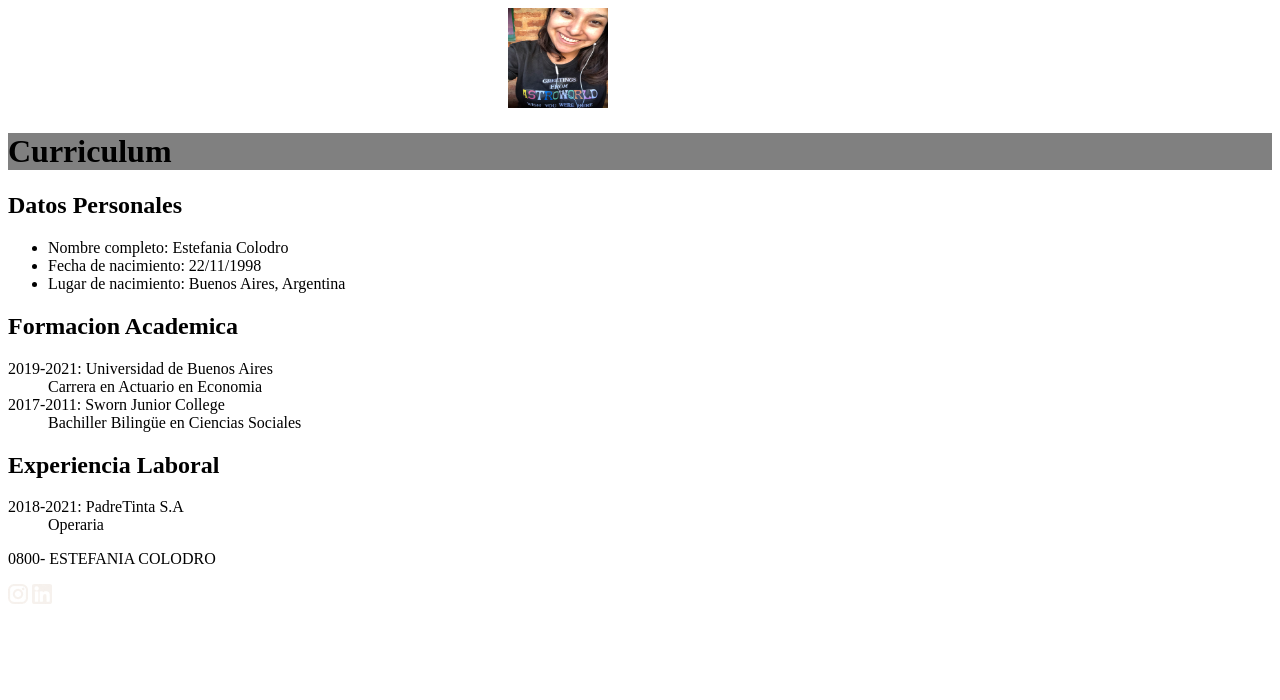
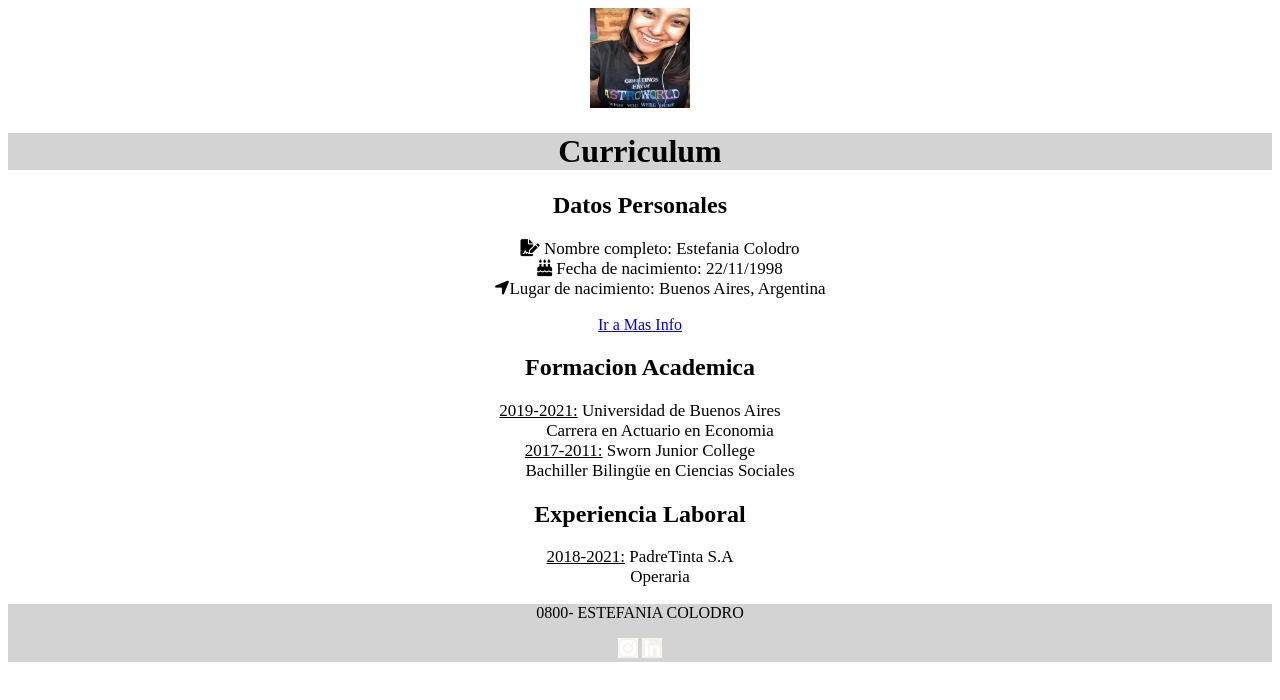
Before and after one commit to EstefiColodro/FrontEnd-I, a plain HTML site: page CV /index.html in a window 1280 px wide. Drawn offline with Linux system fonts and the light colour scheme.

Commit message:
CV finished

```diff
--- a/CV /index.html
+++ b/CV /index.html
@@ -17,20 +17,21 @@
     <main>
         <section>
             <h2> Datos Personales </h2>
-            <ul>
-                <li>Nombre completo: Estefania Colodro</li>
-                <li>Fecha de nacimiento: 22/11/1998</li>
-                <li>Lugar de nacimiento: Buenos Aires, Argentina</li>
+            <ul  class="datos" type="none">
+                <li> <i class="fas fa-file-signature"></i>  Nombre completo: Estefania Colodro  </li>
+                <li> <i class="fas fa-birthday-cake"></i>  Fecha de nacimiento: 22/11/1998  </li>
+                <li> <i class="fas fa-location-arrow"></i>Lugar de nacimiento: Buenos Aires, Argentina  </li>
             </ul>
+            <a href="sobremi.html" rel="stylesheet"> Ir a Mas Info </a>
         </section>
 
         <section>
             <h2> Formacion Academica </h2>
-            <dl>
-                <dt>2019-2021: Universidad de Buenos Aires</dt>
+            <dl class="formacion">
+                <dt><u>2019-2021:</u> Universidad de Buenos Aires</dt>
                 <dd> Carrera en Actuario en Economia </dd>
 
-                <dt>2017-2011: Sworn Junior College</dt>
+                <dt><u>2017-2011:</u> Sworn Junior College</dt>
                 <dd> Bachiller Bilingüe en Ciencias Sociales </dd>
             </dl>
 
@@ -38,16 +39,16 @@
 
         <section>
             <h2> Experiencia Laboral </h2>
-            <dl>
-                <dt>2018-2021: PadreTinta S.A</dt>
+            <dl class="experiencia">
+                <dt><u>2018-2021:</u> PadreTinta S.A</dt>
                 <dd> Operaria </dd>
 
             </dl>
 
         </section>
 
-        <footer>
-            <p> 0800- ESTEFANIA COLODRO</p>
+        <footer class="footer">
+            <p id="numero"> 0800- ESTEFANIA COLODRO</p>
             <img src="./img/ico_instagram.jpg" alt="Logo Instagram" id="ig">
             <img src="./img/ico_linkedin.jpg" alt="Logo Linkedin" id="link">
         </footer>
--- /dev/null
+++ b/CV /sobremi.css
@@ -0,0 +1,12 @@
+.titulo {
+    background-color: lightblue;
+    font-size: 40px;
+    text-align: center;
+}
+
+.descripcion {
+    background-color: lightcyan;
+    font-size: 20px;
+    text-align: center;
+    padding: 20px;
+}
--- a/CV /styles.css
+++ b/CV /styles.css
@@ -1,10 +1,33 @@
 .titulo {
-    background-color: grey;
+    background-color: lightgrey;
+    text-align: center;
 }
 
 .foto-perfil {
     height: 100px;
     width: 100px;
-    padding-left: 500px;
-    background-image: center ;
+    text-align: center;
 }
+
+body {
+    text-align: center;
+}
+
+.datos {
+    font-size: 17px;
+
+}
+
+.formacion {
+    font-size: 17px;
+}
+
+.experiencia {
+    font-size: 17px;
+}
+
+.footer {
+    text-align: center;
+    background-color: lightgray;
+
+}
```
Also changed, not shown: CV /sobremi.html (added, +28 -0 lines).
